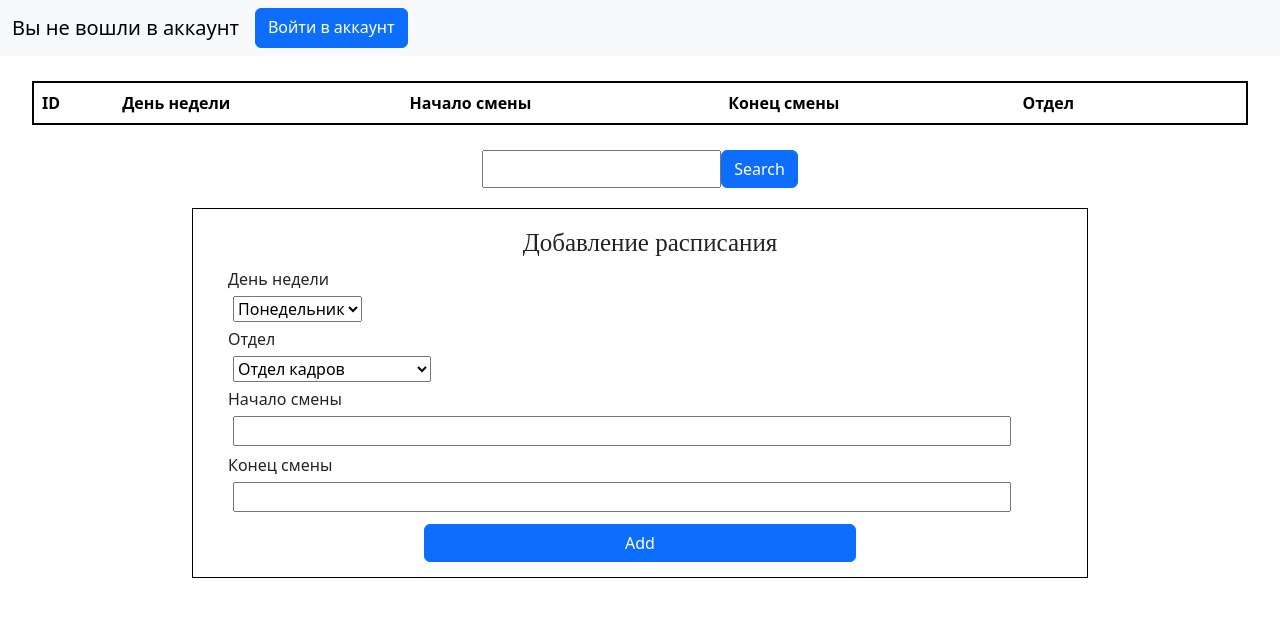
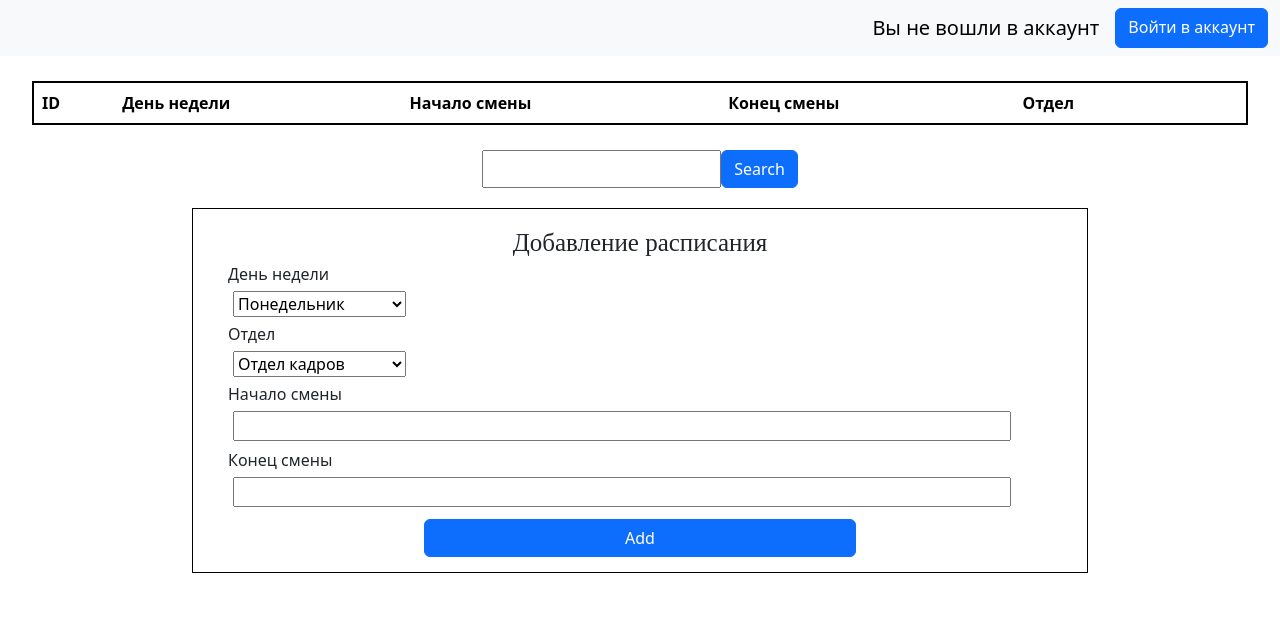
Before and after one commit to Luncent/ITIVPLabs, a PHP site: page /views/index.php in a window 1280 px wide. Shown: the top 617 px of the page. Run offline with PHP 8.4, Linux system fonts and the light colour scheme; data that the repository does not hold is empty.

Commit message:
preFinal version lab1

```diff
--- a/Controlers/getTableDataControler.php
+++ b/Controlers/getTableDataControler.php
@@ -1,12 +1,6 @@
 <?php
     require_once "../DBOperations/tableOperations.php";
     require_once "../Utils/sessionHadler.php";
-
-    //проверяем не произошла ли ошибка при подключении к бд
-    if(errorHappened()){
-        echo "erorr";
-        return;
-    }
 
     if(searching()){
         $searchParam = $_GET["searchLine"];
--- a/DBOperations/tableOperations.php
+++ b/DBOperations/tableOperations.php
@@ -4,7 +4,7 @@
     function search($param){
         try{
             $conn = getConnection();
-            echo $param;
+            //echo $param;
             $query = $conn->prepare("SELECT * FROM schedule WHERE id= :param OR
             startTime=:param OR endTime=:param OR departmentName=:param OR dayOfWeek=:param");
             $query->bindParam(":param", $param);
--- a/DBOperations/userOperations.php
+++ b/DBOperations/userOperations.php
@@ -43,7 +43,7 @@
             return $bool;
         }
         catch(Exception $ex){
-            echo $ex->getMessage();
+            addErrorMessage("Ошибка при добавлении пользователя ".$ex->getMessage());
         }
     }
 
@@ -67,6 +67,7 @@
 
     function getUserByLogin($login){
         try{
+            echo "<script>console.log('ещем пользователя');</script>";
             $conn = getConnection();
             $query = $conn->prepare("SELECT * FROM users WHERE login=?");
             $query->execute([$login]);
--- a/css/login.css
+++ b/css/login.css
@@ -10,7 +10,7 @@
 .formLogin{
     border: 1px solid black;
     border-radius: 5px;
-    width: 35%;
+    width: 20%;
     margin: 0 auto;
     padding: 5px;
 }
--- a/css/styles.css
+++ b/css/styles.css
@@ -16,34 +16,6 @@ header{
     margin-bottom: 25px;
     width: 70%;
     display: block;
-}
-
-.formAdd input{
-    margin-bottom: 7px;
-    margin-left: 25px;
-    width:90%;
-}
-.formAdd select{
-    margin-bottom: 5px;
-    margin-left: 25px;
-}
-
-.formAdd label{
-    margin-bottom: 5px;
-    margin-left: 20px;
-    width: 80%;
-}
-
-.formAdd button{
-    width: 50%;
-}
-
-.buttonAdd{
-    width: 100%;
-    display: flex;
-    align-items: center;
-    justify-content: center;
-    margin-top: 5px;
 }
 
 .addLabel{
@@ -71,6 +43,41 @@ header{
     justify-content: center;
 }
 
+.formDataContainer{
+    width: 100%;
+    display: flex;
+    flex-direction: column;
+}
+
+.formDataContainer input{
+    margin-bottom: 7px;
+    margin-left: 25px;
+    width:90%;
+}
+.formDataContainer select{
+    margin-bottom: 5px;
+    margin-left: 25px;
+    width: 20%;
+}
+
+.formDataContainer label{
+    margin-bottom: 5px;
+    margin-left: 20px;
+    width: 80%;
+}
+
+.formDataContainer button{
+    width: 50%;
+}
+
+.buttonAdd{
+    width: 100%;
+    display: flex;
+    align-items: center;
+    justify-content: center;
+    margin-top: 5px;
+}
+
 .phpError{
     margin-top: 5px;
     border: 2px solid red;
@@ -85,3 +92,7 @@ header{
     color: red;
     margin-bottom: 5px;
 }
+
+.container-fluid{
+    justify-content: flex-end !important;
+}
--- a/views/index.php
+++ b/views/index.php
@@ -2,11 +2,12 @@
     require_once "../Utils/sessionHadler.php";
     safeSessionStart();
     //echo var_dump($_SESSION);
+    require_once "../Controlers/getTableDataControler.php";
     if(isset($_SESSION["message"])){
         $message = $_SESSION["message"];
         unset($_SESSION["message"]);
     }
-    require_once "../Controlers/getTableDataControler.php";
+
 ?>
 
 <!DOCTYPE html>
@@ -101,6 +102,7 @@
             <div class="addLabelcls">
                 <label class ="addLabel">Добавление расписания</label>
             </div>
+            <div class="formDataContainer">
                 <label for="options">День недели</label>
                 <select name="dayOfWeek" id="options">
                     <option value="Понедельник">Понедельник</option>
@@ -125,6 +127,7 @@
                 <div class="buttonAdd">
                     <button type="submit" class="btn btn-primary" name="add">Add</button>
                 </div>
+            </div>
         </form>
 
 
```
Also changed, not shown: Controlers/addRowControler.php (+17 -10 lines), Controlers/registrateControler.php (+10 -4 lines). Lines whose indentation alone changed are shown as unchanged.
